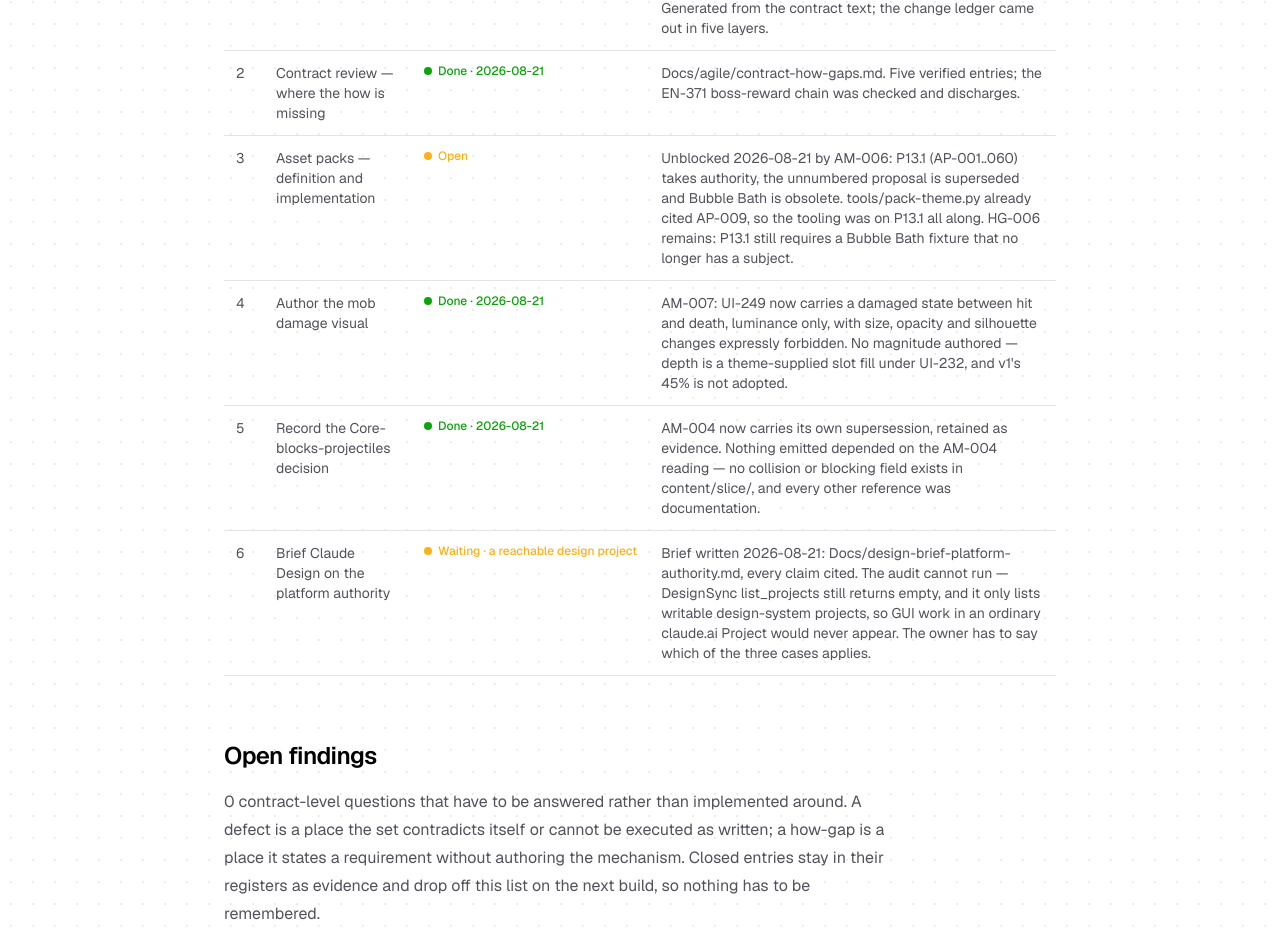
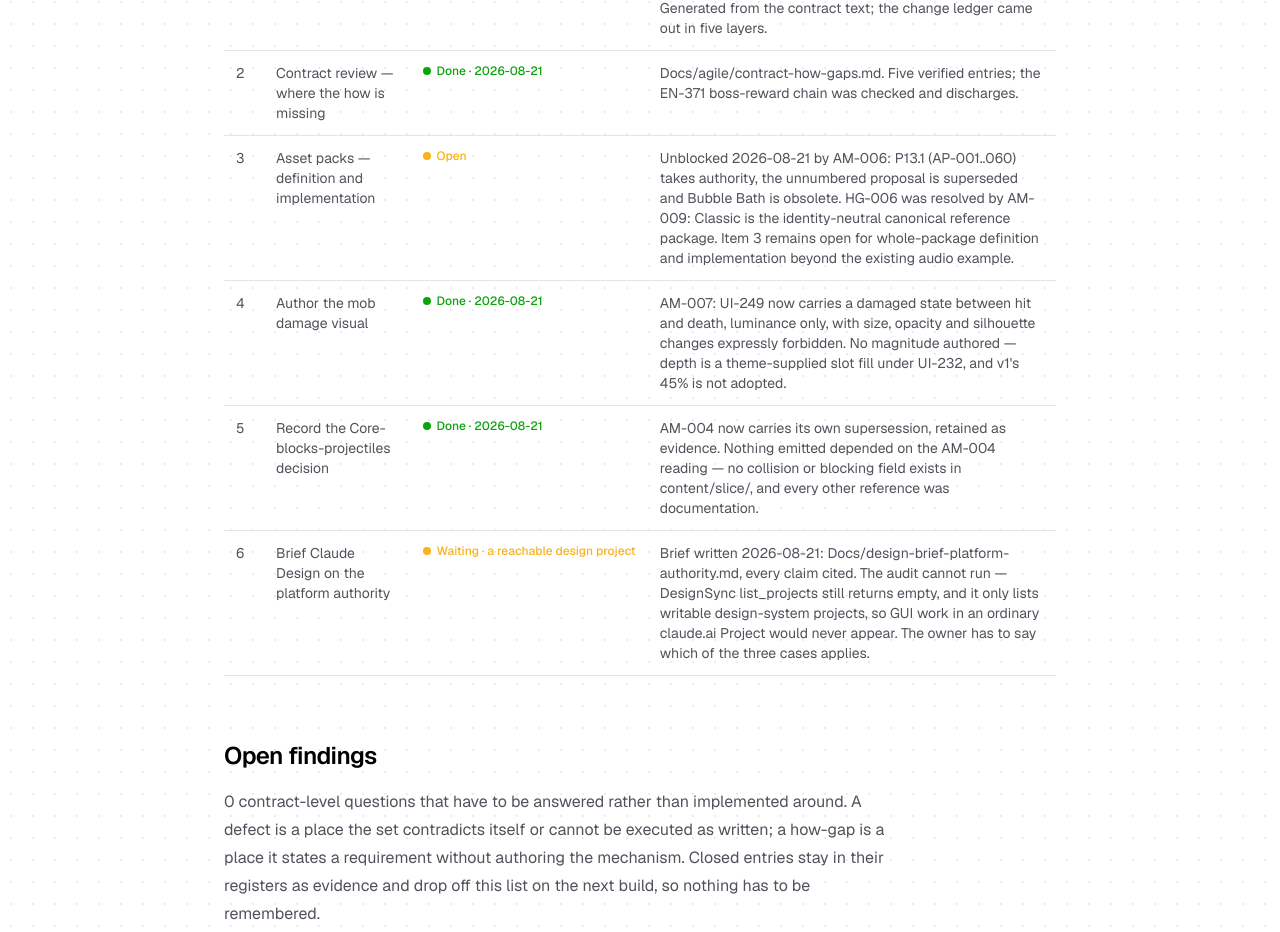
Before and after one commit to markfeldman/markfeldman-work, a Next.js app: page /perimeter-cerberus in a window 1280 px wide. Shown: the part 2539-3471 px from the top of the page. Built offline with nearby package versions, Linux system fonts and the light colour scheme.

Commit message:
docs: sync Perimeter-Cerberus project pages

```diff
--- a/data/cerberus-roadmap.json
+++ b/data/cerberus-roadmap.json
@@ -60,7 +60,7 @@
     "n": 3,
     "title": "Asset packs \u2014 definition and implementation",
     "state": "open",
-    "note": "Unblocked 2026-08-21 by AM-006: P13.1 (AP-001..060) takes authority, the unnumbered proposal is superseded and Bubble Bath is obsolete. tools/pack-theme.py already cited AP-009, so the tooling was on P13.1 all along. HG-006 remains: P13.1 still requires a Bubble Bath fixture that no longer has a subject."
+    "note": "Unblocked 2026-08-21 by AM-006: P13.1 (AP-001..060) takes authority, the unnumbered proposal is superseded and Bubble Bath is obsolete. HG-006 was resolved by AM-009: Classic is the identity-neutral canonical reference package. Item 3 remains open for whole-package definition and implementation beyond the existing audio example."
    },
    {
     "n": 4,
```
Also changed, not shown: public/perimeter-cerberus/roadmap/index.html (+1 -1 lines).
